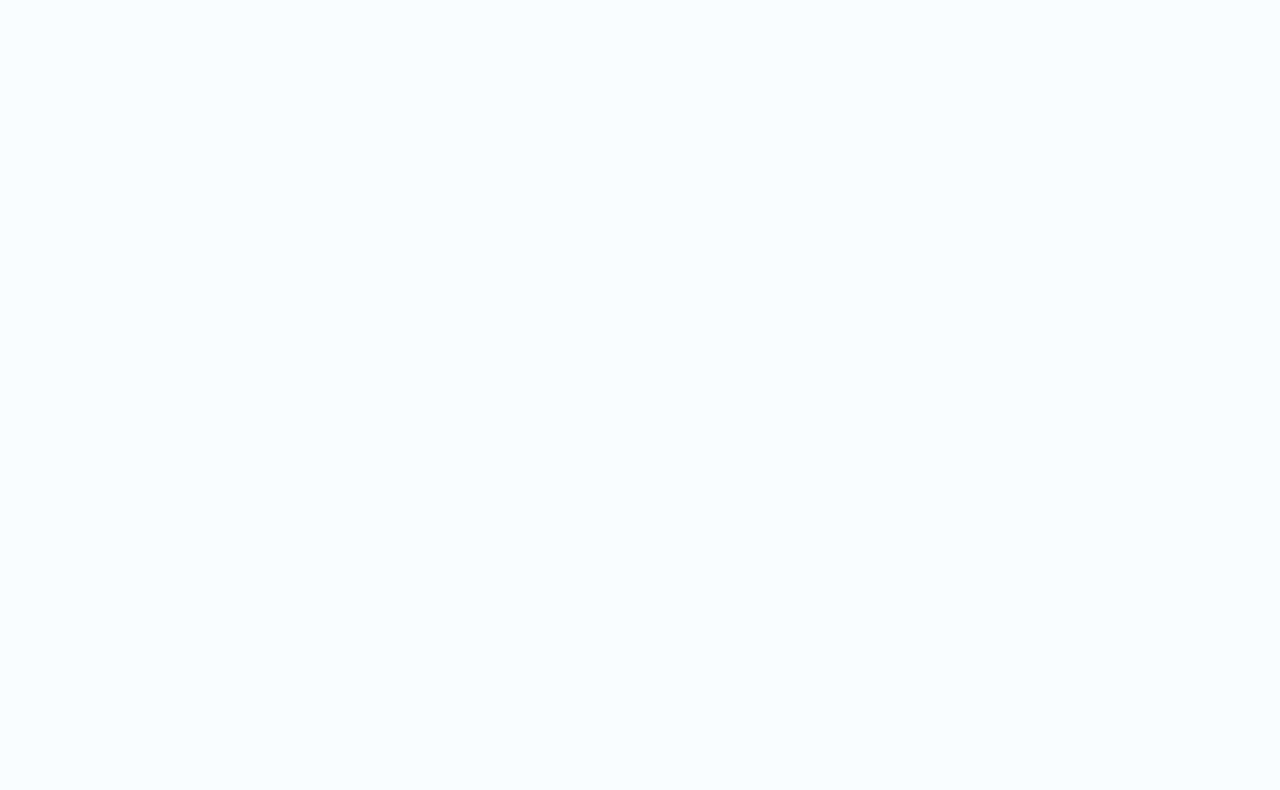
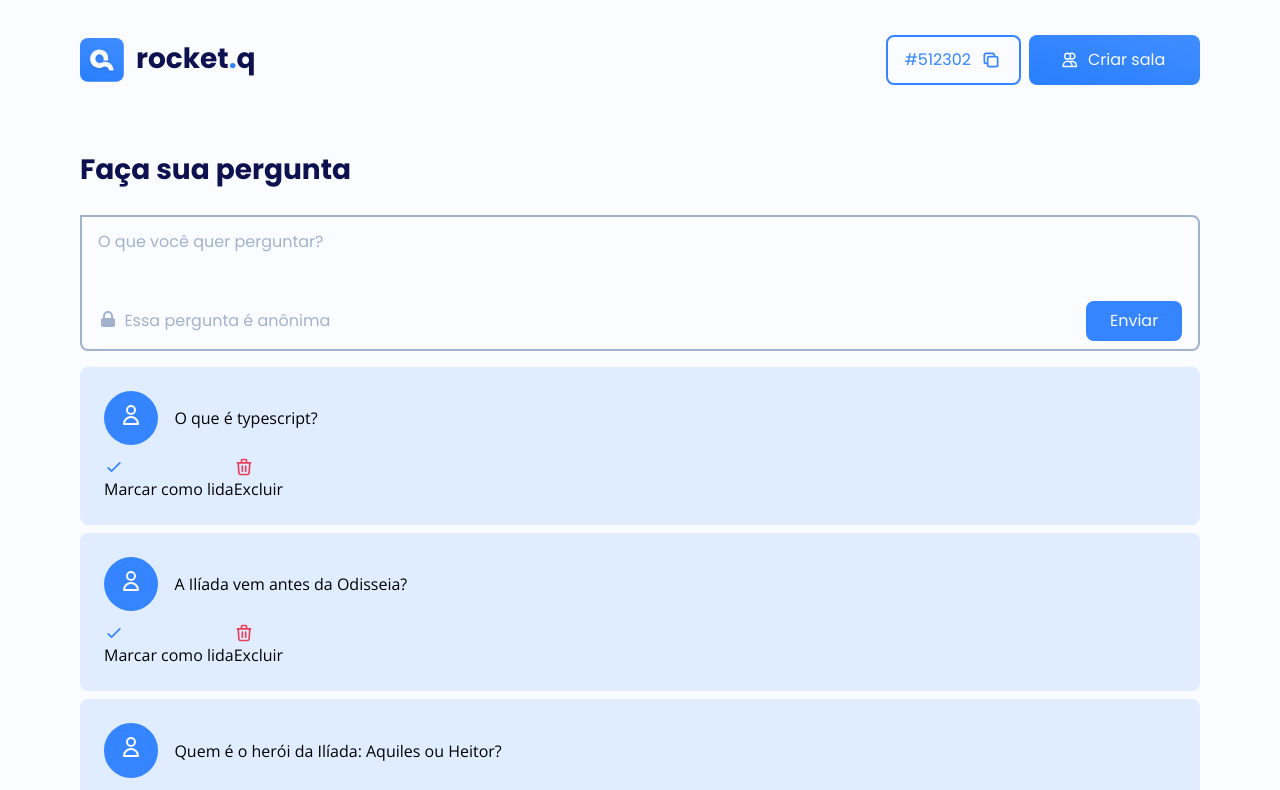
Before and after one commit to yammartins/rocket.q-clone, a React (Vite) app: page /message in a window 1280 px wide. Before the commit this address had no page. Shown: the top 790 px of the page. Built offline with nearby package versions, Linux system fonts and the light colour scheme.

Commit message:
map: message

```diff
--- a/src/pages/Channel/index.tsx
+++ b/src/pages/Channel/index.tsx
@@ -9,8 +9,8 @@ import ChatImage from '../../assets/notification.svg';
 import Button from '../../components/Button';
 
 const Channel: React.FC = () => (
-  <main className="channelbox container">
-    <header className="channel flex mt-[2.185rem] mb- items-center justify-between">
+  <>
+    <header className="container channel flex mt-[2.185rem] mb- items-center justify-between">
       <div className="channel-icon flex gap-3">
         <img src={Logo} alt="logo da rocketq" />
         <h1 className="text-h1">
@@ -32,10 +32,15 @@ const Channel: React.FC = () => (
         </Link>
       </div>
     </header>
+    <main className="channelbox container">
       <div className="box mb-[3.4rem]">
         <h1 className="text-h1">Faça sua pergunta</h1>
         <div className="box-chat">
-        <input type="text" className="box-chat-ask bg-[#FBFCFF]" placeholder="O que você quer perguntar?" />
+          <input
+            type="text"
+            className="box-chat-ask bg-[#FBFCFF]"
+            placeholder="O que você quer perguntar?"
+          />
           <div className="box-chat-button">
             <span className="flex gap-[0.4rem]">
               <LockClosedIcon className="w-5 h-5" />
@@ -57,6 +62,7 @@ const Channel: React.FC = () => (
         </p>
       </div>
     </main>
+  </>
 );
 
 export default Channel;
--- /dev/null
+++ b/src/pages/ChannelMessage/index.tsx
@@ -0,0 +1,105 @@
+import { Link } from 'react-router-dom';
+
+import { DuplicateIcon } from '@heroicons/react/outline';
+import { UsersIcon } from '@heroicons/react/outline';
+import { UserIcon } from '@heroicons/react/outline';
+import { CheckIcon } from '@heroicons/react/outline';
+import { TrashIcon } from '@heroicons/react/outline';
+import { LockClosedIcon } from '@heroicons/react/solid';
+
+import Logo from '../../assets/Icon.svg';
+import Button from '../../components/Button';
+
+const chat = [
+  {
+    id: '1',
+    question: 'O que é typescript?',
+  },
+  {
+    id: '2',
+    question: 'A Ilíada vem antes da Odisseia?',
+  },
+  {
+    id: '3',
+    question: 'Quem é o herói da Ilíada: Aquiles ou Heitor?',
+  },
+  {
+    id: '4',
+    question: 'Tailwind é uma boa ferramenta, é essencial?',
+  },
+  {
+    id: '5',
+    question: 'Valeu pela aula.',
+  },
+
+];
+
+const MessageChat: React.FC = () => (
+  <>
+    <header className="container channel flex mt-[2.185rem] mb- items-center justify-between">
+      <div className="channel-icon flex gap-3">
+        <img src={Logo} alt="logo da rocketq" />
+        <h1 className="text-h1">
+          rocket
+          <span className="text-blue">.</span>
+          q
+        </h1>
+      </div>
+      <div className="channel-buttons flex gap-2">
+        <Button channelid>
+          #512302
+          <DuplicateIcon className="create w-5 h-5" />
+        </Button>
+        <Link to="/createsala">
+          <Button minicreate submit>
+            <UsersIcon className="create w-[1.1rem] h-[1.1rem]" />
+            <span>Criar sala</span>
+          </Button>
+        </Link>
+      </div>
+    </header>
+    <main className="channelbox container">
+      <div className="box mb-4">
+        <h1 className="text-h1">Faça sua pergunta</h1>
+        <div className="box-chat">
+          <input type="text" className="box-chat-ask bg-[#FBFCFF]" placeholder="O que você quer perguntar?" />
+          <div className="box-chat-button">
+            <span className="flex gap-[0.4rem]">
+              <LockClosedIcon className="w-5 h-5" />
+              Essa pergunta é anônima
+            </span>
+            <Button form>
+              Enviar
+            </Button>
+          </div>
+        </div>
+      </div>
+      <div className="questionslog flex flex-col gap-2">
+        {chat.map(({ question, id }) => (
+          <div key={id} className="question w-full h-[auto] bg-liblue rounded-lg py-6 pr-8 pl-6">
+            <div className="question-box">
+              <div className="question-box-profile bg-blue rounded-full w-[3.4rem] h-[3.4rem] relative items-center">
+                <UserIcon className="w-6 h-6 relative m-[auto] text-wtext" />
+              </div>
+              <p className="question-box-qmessage">
+                {question}
+              </p>
+            </div>
+            <div className="question-buttons flex">
+              <div className="check">
+                <CheckIcon className="w-5 h-5 text-blue" />
+                <span className="check-text"> Marcar como lida</span>
+              </div>
+              <div className="trash">
+                <TrashIcon className="w-5 h-5 text-trash" />
+                <span className="trash-text"> Excluir</span>
+              </div>
+            </div>
+          </div>
+        ))}
+      </div>
+    </main>
+  </>
+);
+
+export default MessageChat;
--- a/src/routes.tsx
+++ b/src/routes.tsx
@@ -1,6 +1,7 @@
 import { Route, Routes, BrowserRouter } from 'react-router-dom';
 
 import Channel from './pages/Channel';
+import MessageChat from './pages/ChannelMessage';
 import CreateSala from './pages/CreateSala';
 import Homepage from './pages/HomePage';
 
@@ -13,6 +14,8 @@ const Router: React.FC = () => (
 
       <Route path="canaldoyam" element={<Channel />} />
 
+      <Route path="message" element={<MessageChat />} />
+
     </Routes>
   </BrowserRouter>
 );
--- a/src/styles/components/channel.scss
+++ b/src/styles/components/channel.scss
@@ -14,6 +14,9 @@
           &::placeholder {
             @apply content-[''] text-greyblue font-poppins;
           }
+          &:focus-visible {
+            @apply outline-none
+          }
         }
 
         &-button {
--- /dev/null
+++ b/src/styles/components/channelmessage.scss
@@ -0,0 +1,14 @@
+@layer components {
+  .question {
+    @apply relative;
+
+    &-box {
+      @apply flex pb-3 gap-4 relative items-center;
+
+      &-profile {
+        @apply absolute items-center p-3;
+      }
+    }
+
+  }
+}
--- a/src/styles/index.scss
+++ b/src/styles/index.scss
@@ -6,6 +6,7 @@
 @import './components/homepage.scss';
 @import './components/channel.scss';
 @import './components/button.scss';
+@import './components/channelmessage.scss';
 
 
 @import "tailwindcss/utilities";
```
Lines whose indentation alone changed are shown as unchanged.
